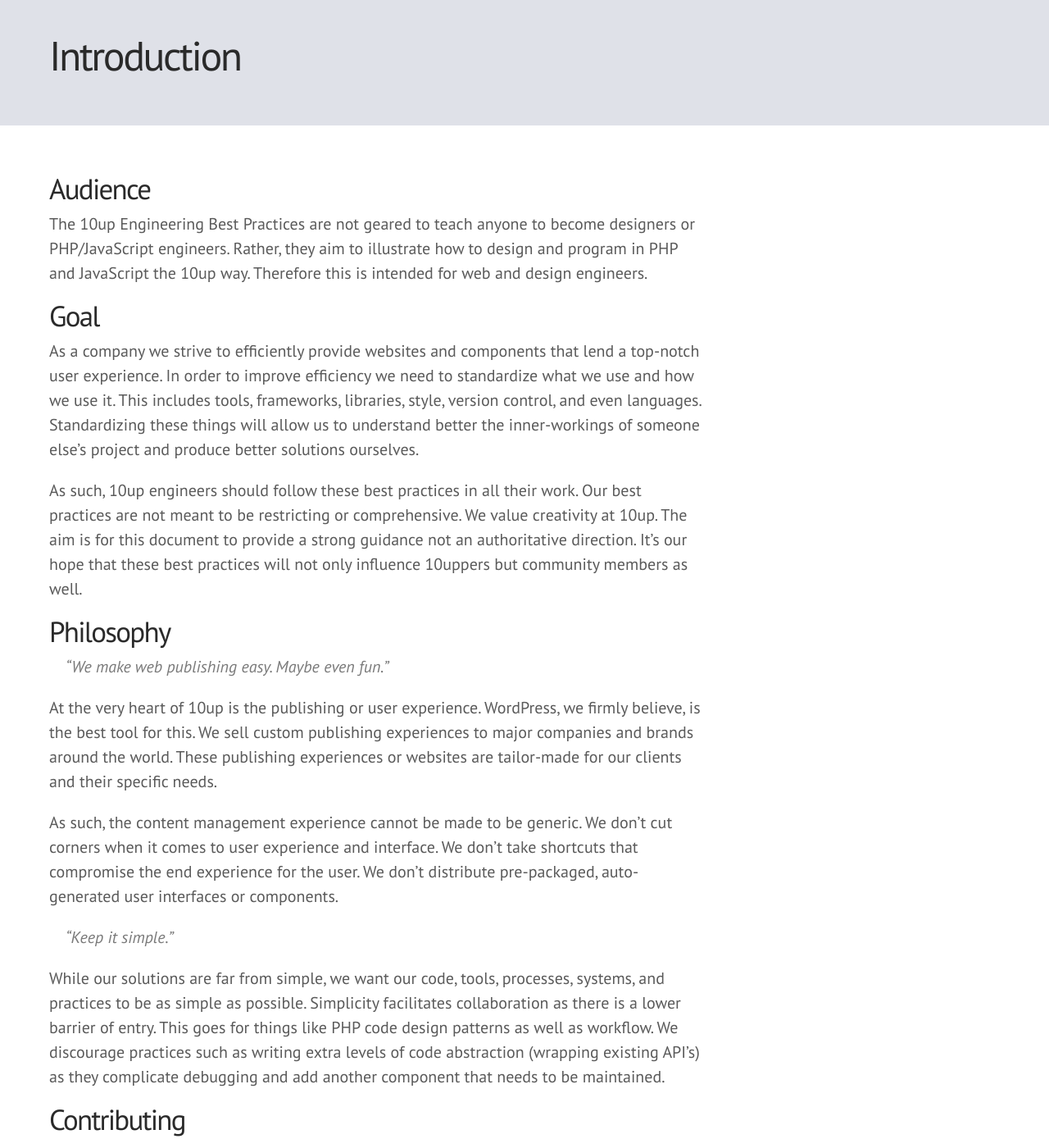
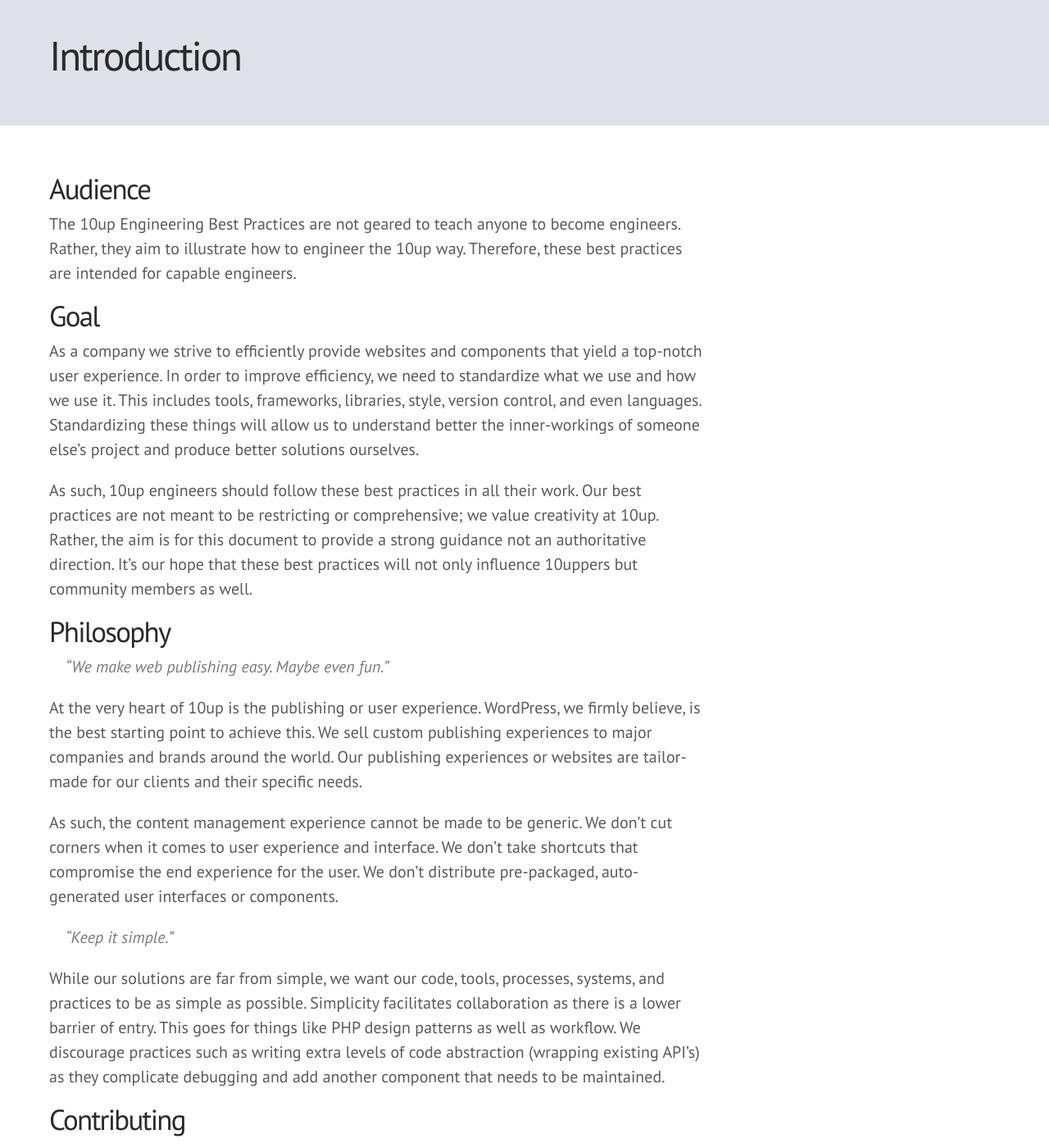
Before and after one commit to 10up/Engineering-Best-Practices, a Jekyll site: the page built from index.html, in a window 1280 px wide and 1400 px high, scrolled down 1358 px. Shown: the whole window at 82% size. Built offline with Jekyll 4.4.1, drawn with Linux system fonts in a browser that asks for light colours; some web fonts are replaced; Markdown is read by kramdown in place of the engine named in the settings; comment, search, counter and statistics services are not loaded.

Commit message:
Improve intro language

```diff
--- a/_includes/markdown/Introduction.md
+++ b/_includes/markdown/Introduction.md
@@ -1,24 +1,24 @@
 ### Audience
 
-The 10up Engineering Best Practices are not geared to teach anyone to become designers or PHP/JavaScript engineers. Rather, they aim to illustrate how to design and program in PHP and JavaScript the 10up way. Therefore this is intended for web and design engineers.
+The 10up Engineering Best Practices are not geared to teach anyone to become engineers. Rather, they aim to illustrate how to engineer the 10up way. Therefore, these best practices are intended for capable engineers.
 
 ### Goal
 
-As a company we strive to efficiently provide websites and components that lend a top-notch user experience. In order to improve efficiency we need to standardize what we use and how we use it. This includes tools, frameworks, libraries, style, version control, and even languages. Standardizing these things will allow us to understand better the inner-workings of someone else’s project and produce better solutions ourselves.
+As a company we strive to efficiently provide websites and components that yield a top-notch user experience. In order to improve efficiency, we need to standardize what we use and how we use it. This includes tools, frameworks, libraries, style, version control, and even languages. Standardizing these things will allow us to understand better the inner-workings of someone else’s project and produce better solutions ourselves.
 
-As such, 10up engineers should follow these best practices in all their work. Our best practices are not meant to be restricting or comprehensive. We value creativity at 10up. The aim is for this document to provide a strong guidance not an authoritative direction. It's our hope that these best practices will not only influence 10uppers but community members as well.
+As such, 10up engineers should follow these best practices in all their work. Our best practices are not meant to be restricting or comprehensive; we value creativity at 10up. Rather, the aim is for this document to provide a strong guidance not an authoritative direction. It's our hope that these best practices will not only influence 10uppers but community members as well.
 
 ### Philosophy
 
 > "We make web publishing easy. Maybe even fun."
 
-At the very heart of 10up is the publishing or user experience. WordPress, we firmly believe, is the best tool for this. We sell custom publishing experiences to major companies and brands around the world. These publishing experiences or websites are tailor-made for our clients and their specific needs.
+At the very heart of 10up is the publishing or user experience. WordPress, we firmly believe, is the best starting point to achieve this. We sell custom publishing experiences to major companies and brands around the world. Our publishing experiences or websites are tailor-made for our clients and their specific needs.
 
 As such, the content management experience cannot be made to be generic. We don't cut corners when it comes to user experience and interface. We don't take shortcuts that compromise the end experience for the user. We don't distribute pre-packaged, auto-generated user interfaces or components.
 
 > "Keep it simple."
 
-While our solutions are far from simple, we want our code, tools, processes, systems, and practices to be as simple as possible. Simplicity facilitates collaboration as there is a lower barrier of entry. This goes for things like PHP code design patterns as well as workflow. We discourage practices such as writing extra levels of code abstraction (wrapping existing API's) as they complicate debugging and add another component that needs to be maintained.
+While our solutions are far from simple, we want our code, tools, processes, systems, and practices to be as simple as possible. Simplicity facilitates collaboration as there is a lower barrier of entry. This goes for things like PHP design patterns as well as workflow. We discourage practices such as writing extra levels of code abstraction (wrapping existing API's) as they complicate debugging and add another component that needs to be maintained.
 
 ### Contributing
 
```
